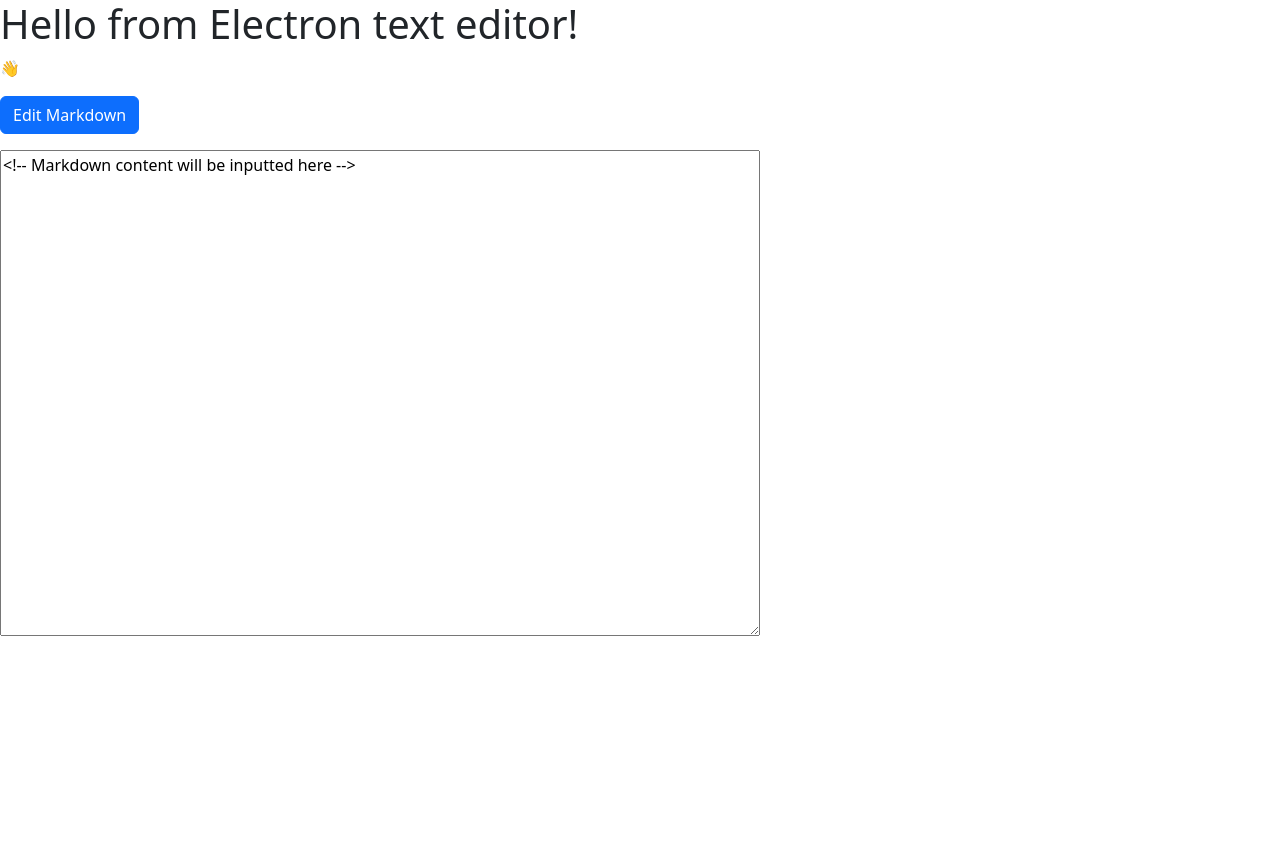
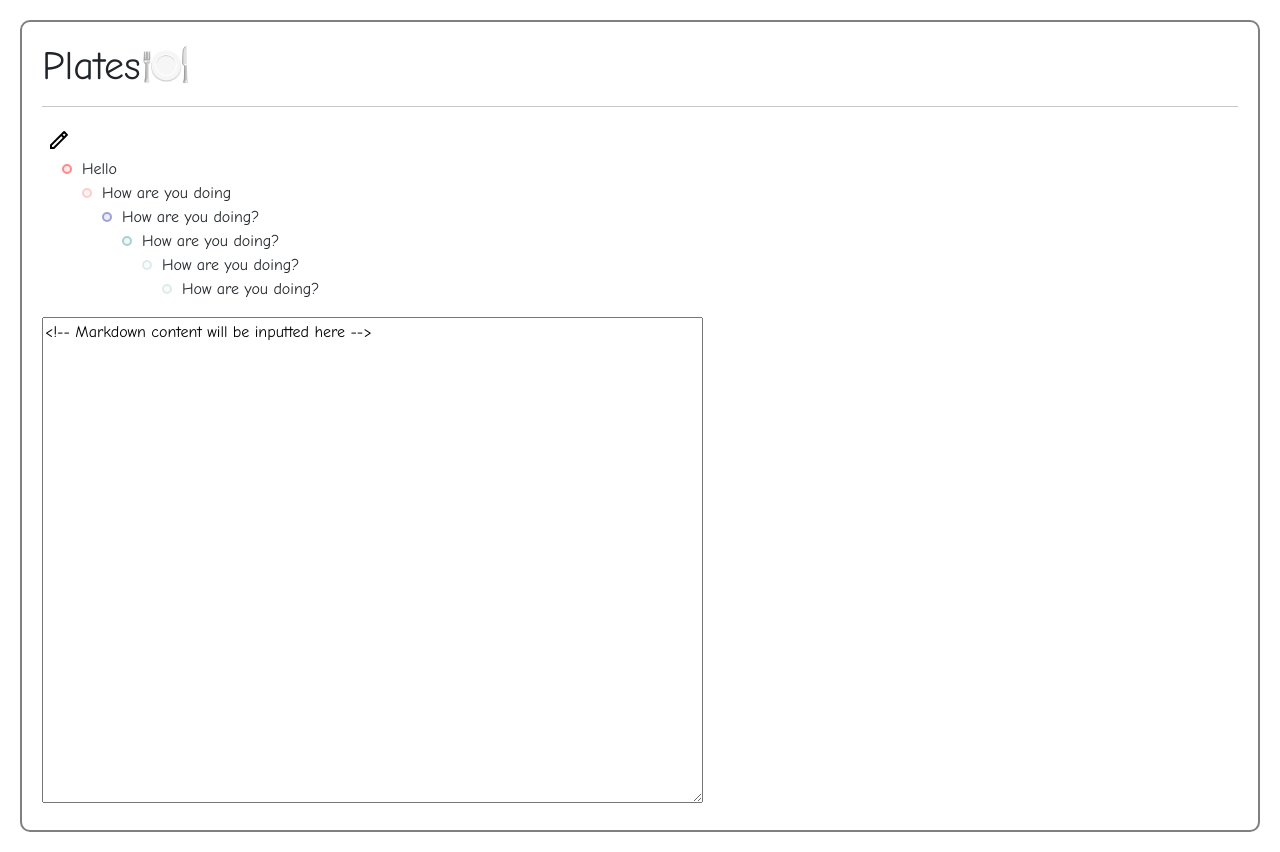
Before and after one commit to Patrick-orz/catPlate, an Electron app: page src/index.html in a window 1280 px wide. Before the commit the page ends 800 px from the top, so only its background shows below. Drawn offline with nearby package versions, Linux system fonts and the light colour scheme; no server answers.

Commit message:
feat: stylistic improvements

```diff
--- /dev/null
+++ b/src/css/style.css
@@ -0,0 +1,77 @@
+body {
+    font-family: 'Comic Sans MS', cursive;
+    border: 2px solid grey;
+    border-radius: 10px; /* Rounded border */
+    padding: 20px; /* Add padding */
+    margin: 20px; /* Distance from screen edge */
+}
+
+/* Style for the button */
+.custom-button {
+    border: none;
+    border-radius: 5px;
+
+    aspect-ratio: 1; /* Make the button square */
+    display: inline-flex;
+    padding: 5px; /* Add padding */
+
+    transition: background-color 0.3s; /* Smooth transition on hover */
+}
+
+/* Change background color on hover */
+.custom-button:hover {
+    background-color: #ccc; /* Lighter grey color on hover */
+}
+
+/* Custom bullet style */
+ul {
+    list-style-type: none; /* Remove default bullet */
+    padding-left: 20px; /* Add some padding for spacing */
+}
+
+ul li:before {
+    content: "";
+    display: inline-block;
+    width: 10px; /* Adjust size of the bullet */
+    height: 10px; /* Adjust size of the bullet */
+    border: 2px solid #333; /* Darker border color */
+    border-radius: 50%; /* Make it a circle */
+    margin-right: 10px; /* Add space between bullet and text */
+}
+
+/* Change bullet color based on indentation level */
+ul li:before {
+    background-color: rgba(var(--color1),0.2);
+    border-color: rgb(var(--color1)); /* first level */
+}
+ul ul li:before {
+    background-color: rgba(var(--color2),0.2);
+    border-color: rgb(var(--color2)); /* second level */
+}
+ul ul ul li:before {
+    background-color: rgba(var(--color3),0.2);
+    border-color: rgb(var(--color3)); /* third level */
+}
+ul ul ul ul li:before {
+    background-color: rgba(var(--color4),0.2);
+    border-color: rgb(var(--color4)); /* fourth level */
+}
+ul ul ul ul ul li:before {
+    background-color: rgba(var(--color5),0.2);
+    border-color: rgb(var(--color5)); /* fifth level */
+}
+
+/* Indentation color variables */
+:root{
+    --color1: 253, 138, 138;
+    --color2: 255, 203, 203;
+    --color3: 158, 161, 212;
+    --color4: 168, 209, 209;
+    --color5: 223, 235, 235;
+}
+
+.content {
+    max-width: 600px;
+    margin: 0 auto;
+    padding: 20px;
+}
--- a/src/index.html
+++ b/src/index.html
@@ -13,16 +13,46 @@
 
         <!-- Link bootstrap CSS for easy styling -->
         <link href="https://cdn.jsdelivr.net/npm/bootstrap@5.3.3/dist/css/bootstrap.min.css" rel="stylesheet" integrity="sha384-QWTKZyjpPEjISv5WaRU9OFeRpok6YctnYmDr5pNlyT2bRjXh0JMhjY6hW+ALEwIH" crossorigin="anonymous">
+
+        <!-- Link customize css -->
+        <link  href="./css/style.css" rel="stylesheet">
     </head>
 
     <!-- BODY -->
     <body>
-        <h1>Hello from Electron text editor!</h1>
-        <p>👋</p>
-        <button id="edit-button" type="button" class="btn btn-primary">Edit Markdown</button>
+        <h1>Plates🍽️</h1>
+        <hr>
+        <button class="btn custom-button" id="edit-button">
 
+            <svg width="24px" height="24px" viewBox="0 0 24 24" xmlns="http://www.w3.org/2000/svg"><path fill="none" d="M0 0h24v24H0z"/><path d="M15.728 9.686l-1.414-1.414L5 17.586V19h1.414l9.314-9.314zm1.414-1.414l1.414-1.414-1.414-1.414-1.414 1.414 1.414 1.414zM7.242 21H3v-4.243L16.435 3.322a1 1 0 0 1 1.414 0l2.829 2.829a1 1 0 0 1 0 1.414L7.243 21z"/></svg>
+
+            <!-- <svg width="24" height="24px" viewBox="0 0 24 24" fill="none" xmlns="http://www.w3.org/2000/svg"><path d="M15 12a3 3 0 1 1-6 0 3 3 0 0 1 6 0z" fill="#0D0D0D"/><path d="M21.894 11.553C19.736 7.236 15.904 5 12 5c-3.903 0-7.736 2.236-9.894 6.553a1 1 0 0 0 0 .894C4.264 16.764 8.096 19 12 19c3.903 0 7.736-2.236 9.894-6.553a1 1 0 0 0 0-.894zM12 17c-2.969 0-6.002-1.62-7.87-5C5.998 8.62 9.03 7 12 7c2.969 0 6.002 1.62 7.87 5-1.868 3.38-4.901 5-7.87 5z" fill="#0D0D0D"/></svg> -->
+
+        </button>
+
+        <ul>
+            <li>Hello</li>
+            <ul>
+                <li>How are you doing</li>
+                <ul>
+                    <li>How are you doing?</li>
+                    <ul>
+                        <li>How are you doing?</li>
+                        <ul>
+                            <li>How are you doing?</li>
+                            <ul>
+                                <li>How are you doing?</li>
+                            </ul>
+
+                        </ul>
+
+                    </ul>
+
+                </ul>
+            </ul>
+        </ul>
         <p id="markdown-display"><!-- Markdown content will be displayed here --></p>
-        <textarea id="markdown-input" rows="20" cols="80"><!-- Markdown content will be inputted here --></textarea>
+        <textarea id="markdown-input" rows="20" cols="80" style="resize: none;"><!-- Markdown content will be inputted here --></textarea>
 
     </body>
 
@@ -31,4 +61,6 @@
     <script src="https://cdn.jsdelivr.net/npm/bootstrap@5.3.3/dist/js/bootstrap.bundle.min.js" integrity="sha384-YvpcrYf0tY3lHB60NNkmXc5s9fDVZLESaAA55NDzOxhy9GkcIdslK1eN7N6jIeHz" crossorigin="anonymous"></script>
     <!-- Link renderer process -->
     <script src="./js/renderer.js"></script>
+    <!-- Link indentation color cycler -->
+    <script src="./js/ul.js"></script>
 </html>
--- a/src/js/renderer.js
+++ b/src/js/renderer.js
@@ -2,6 +2,8 @@
 const mdInput = document.getElementById("markdown-input");
 const mdDisplay = document.getElementById("markdown-display");
 const editButton = document.getElementById("edit-button");
+
+let viewing = true;
 
 async function initialize() {
     // load saved plate
@@ -15,17 +17,21 @@
 
 // toggle edit button
 function toggleMarkdownEdit() {
-    if (mdInput.style.display === "none") {
+    if (viewing) {
+        viewing = false;
         // Show the input area and hide the display area
         mdInput.style.display = "block";
         mdDisplay.style.display = "none";
-        editButton.textContent = "View Markdown";
+        // Adjust svg to view
+        editButton.innerHTML = '<svg width="24" height="24px" viewBox="0 0 24 24" fill="none" xmlns="http://www.w3.org/2000/svg"><path d="M15 12a3 3 0 1 1-6 0 3 3 0 0 1 6 0z" fill="#0D0D0D"/><path d="M21.894 11.553C19.736 7.236 15.904 5 12 5c-3.903 0-7.736 2.236-9.894 6.553a1 1 0 0 0 0 .894C4.264 16.764 8.096 19 12 19c3.903 0 7.736-2.236 9.894-6.553a1 1 0 0 0 0-.894zM12 17c-2.969 0-6.002-1.62-7.87-5C5.998 8.62 9.03 7 12 7c2.969 0 6.002 1.62 7.87 5-1.868 3.38-4.901 5-7.87 5z" fill="#0D0D0D"/></svg>';
     } else {
+        viewing = true;
         // Show the display area and hide the input area
         mdInput.style.display = "none";
         mdDisplay.style.display = "block";
         mdDisplay.innerHTML = mdInput.value.replace(/\n/g, "<br>");
-        editButton.textContent = "Edit Markdown";
+        // Adjust svg to edit
+        editButton.innerHTML = '<svg width="24px" height="24px" viewBox="0 0 24 24" xmlns="http://www.w3.org/2000/svg"><path fill="none" d="M0 0h24v24H0z"/><path d="M15.728 9.686l-1.414-1.414L5 17.586V19h1.414l9.314-9.314zm1.414-1.414l1.414-1.414-1.414-1.414-1.414 1.414 1.414 1.414zM7.242 21H3v-4.243L16.435 3.322a1 1 0 0 1 1.414 0l2.829 2.829a1 1 0 0 1 0 1.414L7.243 21z"/></svg>';
     }
 }
 editButton.addEventListener("click", toggleMarkdownEdit);
```
